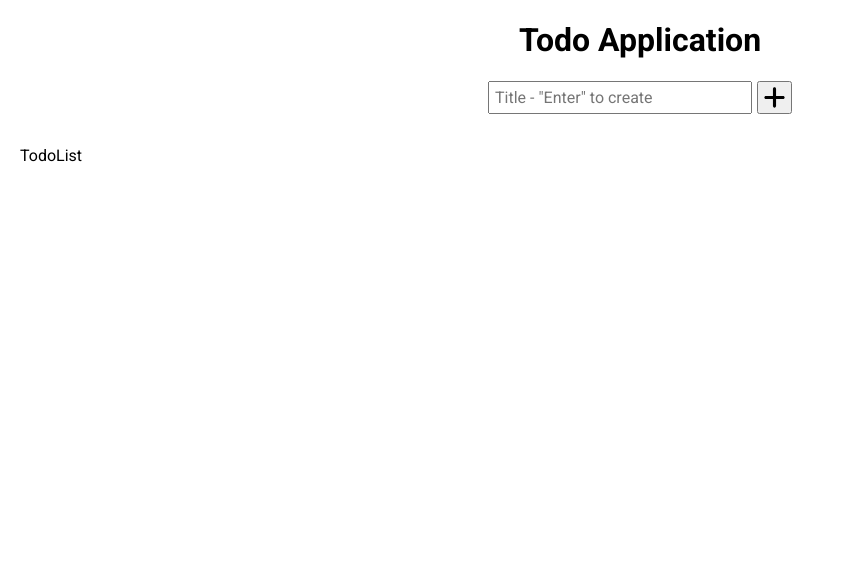
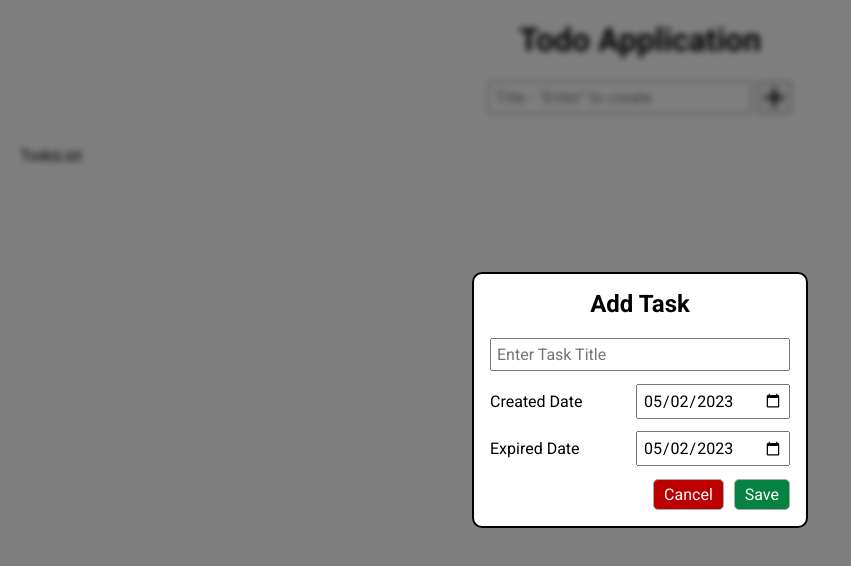
Before and after one commit to lingsat/todo-intern, a React (Create React App) app: page / in a window 1280 px wide. Shown: the top 566 px of the page, without its empty margins (0-851 px from the left). Built offline with nearby package versions, Linux system fonts and the light colour scheme.

Commit message:
feat: add styles for Modal component

```diff
--- a/src/App.tsx
+++ b/src/App.tsx
@@ -2,12 +2,12 @@ import React, { useState } from "react";
 import { Provider } from "react-redux";
 import { store } from "./store/store";
 import TodoList from "./components/TodoList/TodoList";
-import styles from "./App.module.scss";
 import CreateTask from "./components/CreateTask/CreateTask";
 import Modal from "./components/Modal/Modal";
+import styles from "./App.module.scss";
 
 const App = () => {
-  const [showModal, setShowModal] = useState<boolean>(false);
+  const [showModal, setShowModal] = useState<boolean>(true);
 
   const onOpenModal = () => {
     setShowModal(true);
--- /dev/null
+++ b/src/components/Modal/Modal.module.scss
@@ -0,0 +1,81 @@
+.bg {
+  background-color: rgba(0, 0, 0, 0.5);
+  backdrop-filter: blur(3px);
+  width: 100vw;
+  height: 100vh;
+  top: 0;
+  left: 0;
+  z-index: 0;
+  position: absolute;
+  display: flex;
+  justify-content: center;
+  align-items: center;
+}
+
+.centered {
+  width: 100%;
+  max-width: 300px;
+  padding: 1rem;
+  margin: 0 20px;
+  background-color: #fff;
+  border: 2px solid black;
+  border-radius: 10px;
+
+  h2 {
+    text-align: center;
+    margin-top: 0;
+  }
+}
+
+.form {
+  display: flex;
+  flex-direction: column;
+  row-gap: 0.8rem;
+
+  input {
+    padding: 5px;
+    font-family: "Roboto";
+    font-size: 1rem;
+  }
+
+  label {
+    display: flex;
+    justify-content: space-between;
+    align-items: center;
+    column-gap: 5px;
+  }
+}
+
+.buttons {
+  display: flex;
+  justify-content: flex-end;
+  column-gap: 10px;
+
+  button {
+    padding: 5px 10px;
+    font-family: "Roboto";
+    font-size: 1rem;
+    border: 1px solid #aaaba8;
+    border-radius: 5px;
+    cursor: pointer;
+    transition: all 0.1s linear;
+  }
+}
+
+.green {
+  color: #fff;
+  background-color: #058240;
+
+  &:hover {
+    background-color: #13b860;
+  }
+}
+
+.red {
+  color: #fff;
+  background-color: #bc0000;
+
+  &:hover {
+    background-color: #ed413e;
+  }
+}
--- a/src/components/Modal/Modal.tsx
+++ b/src/components/Modal/Modal.tsx
@@ -2,6 +2,7 @@ import React, { ChangeEvent, FC, FormEvent, useState } from "react";
 import { useDispatch } from "react-redux";
 import { TodoActionTypes } from "../../store/actionTypes/actionTypes";
 import { ITask } from "../../types/task.interface";
+import styles from "./Modal.module.scss";
 
 interface ModalProps {
   onCloseModal: () => void;
@@ -49,18 +50,18 @@ const Modal: FC<ModalProps> = ({ onCloseModal }) => {
       };
 
       dispatch({ type: TodoActionTypes.ADD_TASK, payload: task });
-      onCloseModal();
     }
+    onCloseModal();
   };
 
   return (
-    <div>
-      <div>
-        <h2>Add Item</h2>
-        <form onSubmit={handleFormSubmit}>
+    <div className={styles.bg}>
+      <div className={styles.centered}>
+        <h2>Add Task</h2>
+        <form className={styles.form} onSubmit={handleFormSubmit}>
           <input
             type="text"
-            placeholder="Enter Task"
+            placeholder="Enter Task Title"
             value={formData.title}
             onChange={handleTitleChange}
           />
@@ -80,11 +81,13 @@ const Modal: FC<ModalProps> = ({ onCloseModal }) => {
               onChange={handleExpiredDateChange}
             />
           </label>
-          <div>
-            <button type="button" onClick={onCloseModal}>
+          <div className={styles.buttons}>
+            <button className={styles.red} type="button" onClick={onCloseModal}>
               Cancel
             </button>
-            <button type="submit">Save</button>
+            <button className={styles.green} type="submit">
+              Save
+            </button>
           </div>
         </form>
       </div>
```
